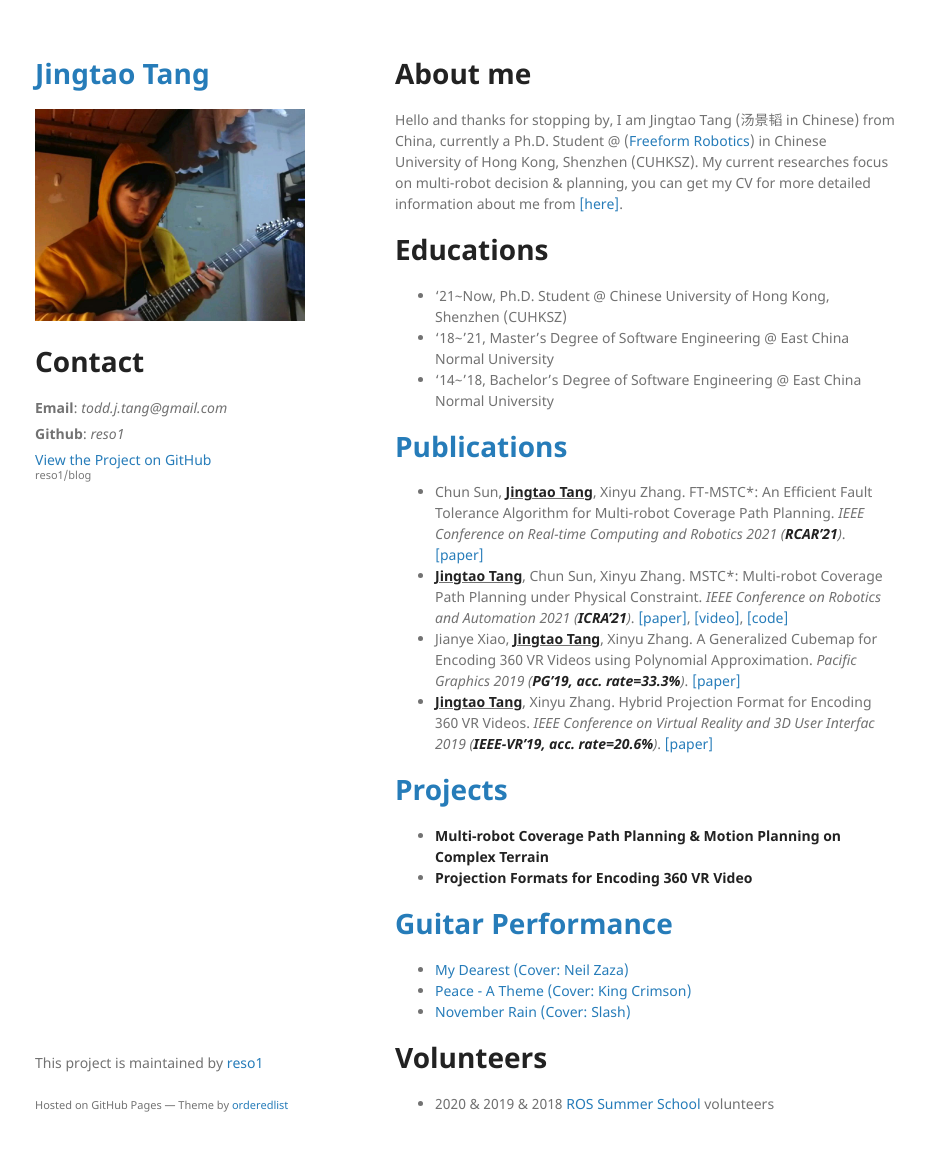
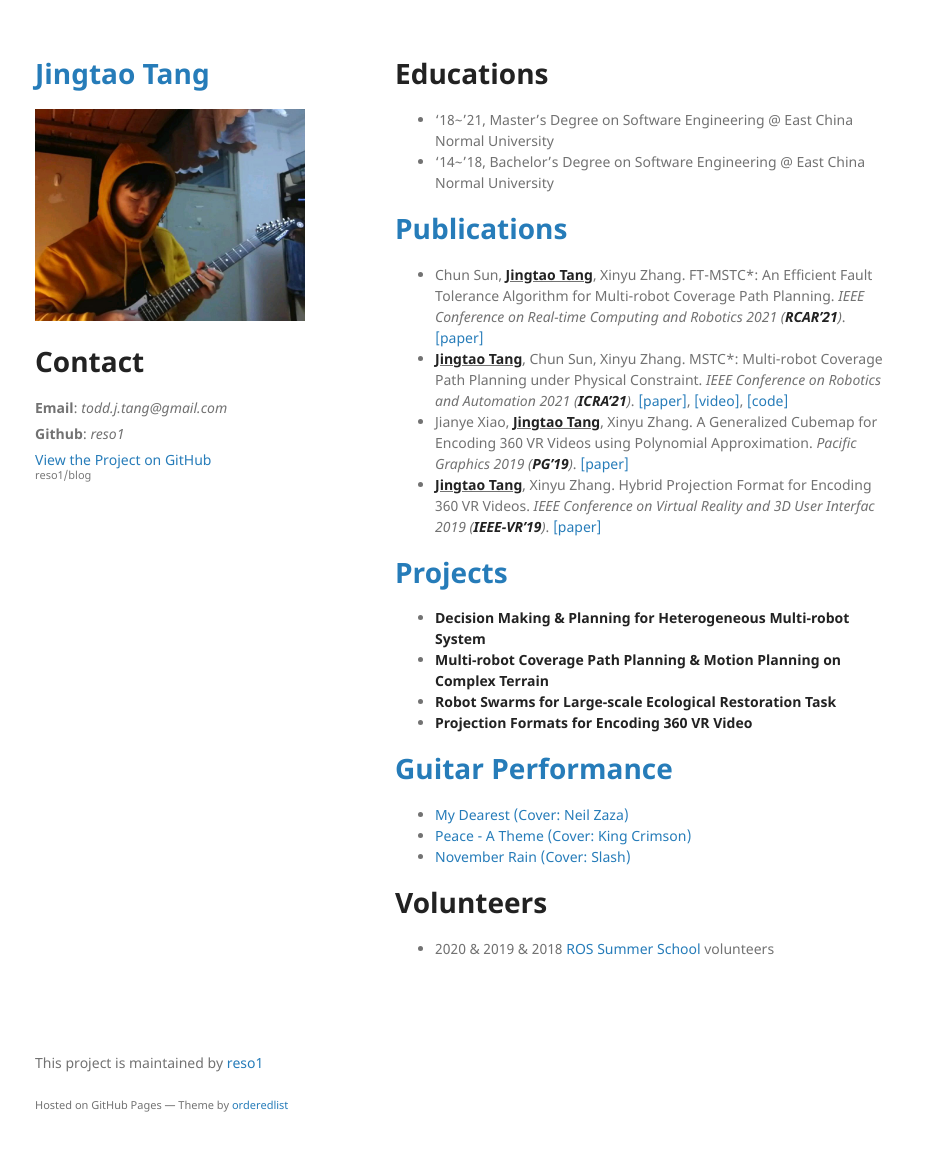
Before and after one commit to reso1/blog, a Jekyll site: the page built from index.md, in a window 1280 px wide and 1184 px high. Shown: the top 1151 px of the window, without its empty margins (175-1100 px from the left). Built offline with Jekyll 4.4.1, drawn with Linux system fonts in a browser that asks for light colours; the repository's description, which GitHub fills in, is left out; our own code applies the rules of GitHub Pages for plain Markdown files.

Commit message:
Update index.md

```diff
--- a/index.md
+++ b/index.md
@@ -2,27 +2,27 @@
 layout: default
 ---
 
-# About me
+<!-- # About me
 
-Hello and thanks for stopping by, I am Jingtao Tang (汤景韬 in Chinese) from China, currently a Ph.D. Student @ ([Freeform Robotics](https://sites.google.com/view/freeform-robotics)) in Chinese University of Hong Kong, Shenzhen (CUHKSZ). My current researches focus on multi-robot decision & planning, you can get my CV for more detailed information about me from [[here]](/assets/JingtaoTang_CV.pdf).
+Hello and thanks for stopping by, I am Jingtao Tang (汤景韬 in Chinese) from China, currently a Ph.D. Student @ ([Freeform Robotics](https://sites.google.com/view/freeform-robotics)) in Chinese University of Hong Kong, Shenzhen (CUHKSZ). My current researches focus on multi-robot decision & planning. -->
 
 
 # Educations
 
-- '21~Now, Ph.D. Student @ Chinese University of Hong Kong, Shenzhen (CUHKSZ)
-- '18~'21, Master's Degree of Software Engineering @ East China Normal University
-- '14~'18, Bachelor's Degree of Software Engineering @ East China Normal University
+- '18~'21, Master's Degree on Software Engineering @ East China Normal University
+- '14~'18, Bachelor's Degree on Software Engineering @ East China Normal University
 
 # [Publications](./pages/papers.html)
-- Chun Sun, <ins>**Jingtao Tang**</ins>, Xinyu Zhang. FT-MSTC*: An Efficient Fault Tolerance Algorithm for Multi-robot Coverage Path Planning. _IEEE Conference on Real-time Computing and Robotics 2021 (**RCAR'21**)_. [[paper]](/assets/docs/papers/RCAR21_FT-MSTC_star.pdf)
+- Chun Sun, <ins>**Jingtao Tang**</ins>, Xinyu Zhang. FT-MSTC*: An Efficient Fault Tolerance Algorithm for Multi-robot Coverage Path Planning. _IEEE Conference on Real-time Computing and Robotics 2021 (**RCAR'21**)_. [[paper]](https://ieeexplore.ieee.org/abstract/document/9517650/)
 - <ins>**Jingtao Tang**</ins>, Chun Sun, Xinyu Zhang. MSTC*: Multi-robot Coverage Path Planning under Physical Constraint. _IEEE Conference on Robotics and Automation 2021 (**ICRA'21**)_. [[paper]](https://arxiv.org/abs/2108.04632), [[video]](https://vimeo.com/535512748), [[code]](https://github.com/reso1/MSTC-Star)
-- Jianye Xiao, <ins>**Jingtao Tang**</ins>, Xinyu Zhang. A Generalized Cubemap for Encoding 360 VR Videos using Polynomial Approximation.  _Pacific Graphics 2019 (**PG'19, acc. rate=33.3%**)_. [[paper]](/assets/docs/papers/PG19-GCP_polynomial.pdf)
-- <ins>**Jingtao Tang**</ins>, Xinyu Zhang. Hybrid Projection Format for Encoding 360 VR Videos. _IEEE Conference on Virtual Reality and 3D User Interfac 2019 (**IEEE-VR'19, acc. rate=20.6%**)_. [[paper]](/assets/docs/papers/VR19-HCP.pdf)
+- Jianye Xiao, <ins>**Jingtao Tang**</ins>, Xinyu Zhang. A Generalized Cubemap for Encoding 360 VR Videos using Polynomial Approximation.  _Pacific Graphics 2019 (**PG'19**)_. [[paper]](https://onlinelibrary.wiley.com/doi/abs/10.1111/cgf.13843)
+- <ins>**Jingtao Tang**</ins>, Xinyu Zhang. Hybrid Projection Format for Encoding 360 VR Videos. _IEEE Conference on Virtual Reality and 3D User Interfac 2019 (**IEEE-VR'19**)_. [[paper]](https://ieeexplore.ieee.org/abstract/document/8798261/)
 
 
 # [Projects](./pages/projects.html)
-
+- **Decision Making & Planning for Heterogeneous Multi-robot System**
 - **Multi-robot Coverage Path Planning & Motion Planning on Complex Terrain**
+- **Robot Swarms for Large-scale Ecological Restoration Task**
 - **Projection Formats for Encoding 360 VR Video**
 
 # [Guitar Performance](./pages/guitar_performance.html)
```
